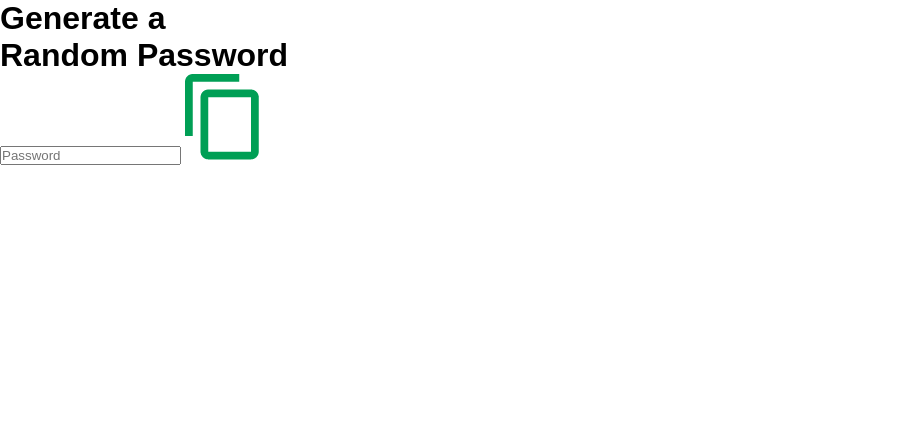
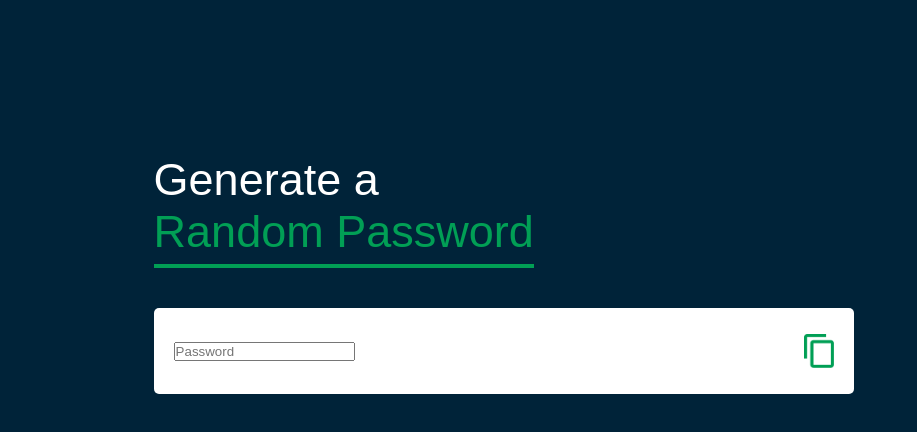
Before and after one commit to lyomu/30JavaScriptProjects, a plain HTML site: page password-generator/index.html in a window 1280 px wide. Shown: the whole page, without its empty margins (0-917 px from the left). Drawn offline with Linux system fonts and the light colour scheme.

Commit message:
Second session

```diff
--- a/password-generator/index.html
+++ b/password-generator/index.html
@@ -8,7 +8,7 @@
 </head>
 <body>
     <div class="container">
-        <h1>Generate a <br> Random Password</h1>
+        <h1>Generate a <br> <span> Random Password</span></h1>
         <div class="display">
             <input type="text" id="password"  placeholder="Password">
             <img src="images/copy.png" alt="">
--- a/password-generator/style.css
+++ b/password-generator/style.css
@@ -4,3 +4,38 @@
     font-family: 'Poppins', sans-serif;
     box-sizing: border-box;
 }
+body{
+    background:#002339;
+    color: #fff;
+}
+.container{
+    margin: 12%;
+    width: 90%;
+    max-width: 700px;
+}
+.display{
+    width: 100%;
+    margin-top: 50px;
+    margin-bottom: 30px;
+    background: #fff;
+    color: #333;
+    display: flex;
+    align-items: center;
+    justify-content: space-between;
+    padding: 26px 20px;
+    border-radius: 5px;
+}
+.container h1{
+    font-weight: 500;
+    font-size: 45px;
+
+}
+.container h1 span{
+    color: #019f55;
+    border-bottom: 4px solid #019f55;
+    padding-bottom: 7px;
+}
+.display img{
+    width: 30px;
+    cursor: pointer;
+}
```
